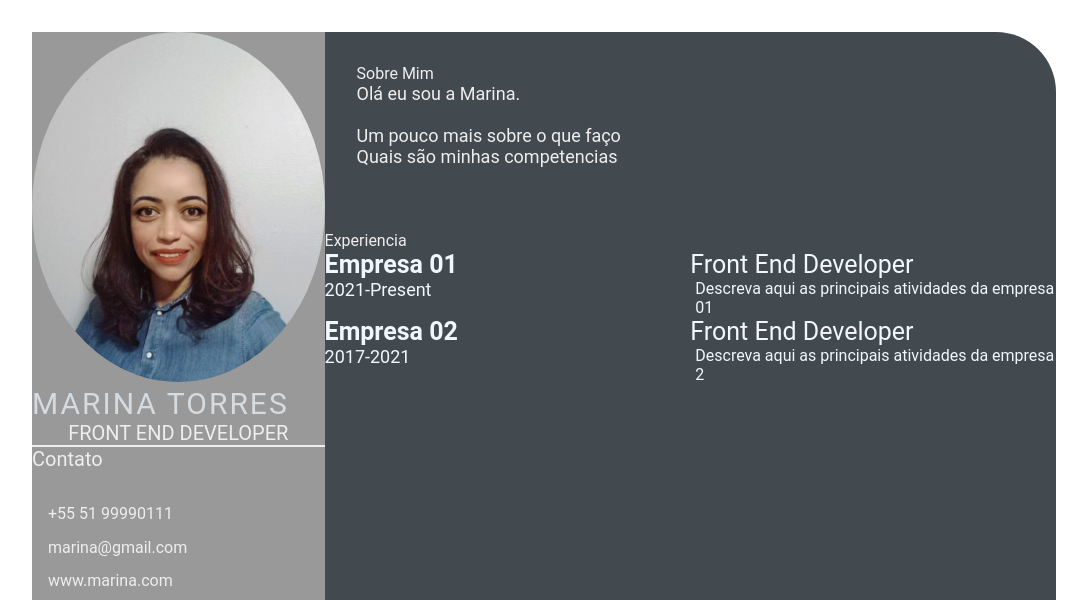
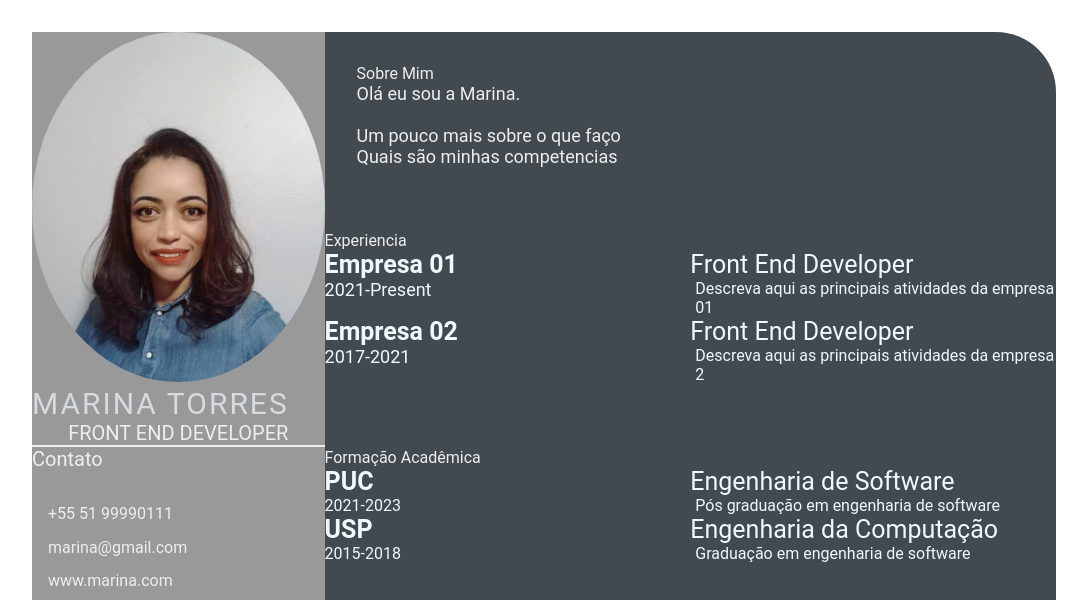
Before and after one commit to Maryh-imnida/devweekgit.github.io, a plain HTML site: page index.html in a window 1280 px wide. Shown: the top 600 px of the page, without its empty margins (96-1183 px from the left). Drawn offline with Linux system fonts and the light colour scheme.

Commit message:
adicionadas informações de formação acadêmica (#4)

```diff
--- a/index.html
+++ b/index.html
@@ -1,5 +1,6 @@
 <!DOCTYPE html>
 <html lang="en">
+
 <head>
     <meta charset="UTF-8">
     <meta http-equiv="X-UA-Compatible" content="IE=edge">
@@ -9,12 +10,13 @@
     <link rel="stylesheet" href="style.css">
 
 </head>
+
 <body>
     <main class="resume-contents">
         <section class="left-section">
             <section class="left-section-content">
                 <div class="profile">
-                    <img  class="profile-image" src="img/profile-image.jpeg" alt="Profile image">
+                    <img class="profile-image" src="img/profile-image.jpeg" alt="Profile image">
                     <p class="name">Marina Torres</p>
                     <p class="profession">Front End Developer</p>
                 </div>
@@ -30,8 +32,11 @@
                 <div class="skills">
                     <p class="left-title">Skills</p>
                     <ul>
-                        <li><p>Html, CSS, Git & Github</p></li>
-                        <li><p>Javascript, React</p>
+                        <li>
+                            <p>Html, CSS, Git & Github</p>
+                        </li>
+                        <li>
+                            <p>Javascript, React</p>
                         </li>
                     </ul>
                 </div>
@@ -50,7 +55,7 @@
             </div>
             <section class="experience gap">
                 <div class="right-title">Experiencia</div>
-                <div  class="experience-contents">
+                <div class="experience-contents">
                     <div class="exp-left">
                         <p class="exp-company-name">Empresa 01</p>
                         <p class="exp-time-period">2021-Present</p>
@@ -73,7 +78,35 @@
                     </div>
                 </div>
             </section>
+            <section class="education gap">
+                <div class="right-title">Formação Acadêmica</div>
+                <div class="education-contents">
+                    <div class="education-left">
+                        <p class="education-school-name">PUC</p>
+                        <p class="education-time-period">2021-2023</p>
+                    </div>
+                    <div class="education-right">
+                        <p class="education-subject">Engenharia de Software</p>
+                        <p class="education-desc">
+                            Pós graduação em engenharia de software
+                        </p>
+                    </div>
+                    <div class="education-left">
+                        <p class="education-school-name">USP</p>
+                        <p class="education-time-period">2015-2018</p>
+                </div>
+                <div class="education-right">
+                    <p class="education-subject">Engenharia da Computação</p>
+                    <p class="education-desc">
+                        Graduação em engenharia de software
+                    </p>
+            </section>
+        </section>
+
+        </div>
+        </div>
         </section>
     </main>
 </body>
+
 </html>
```
Lines whose indentation alone changed are shown as unchanged.
